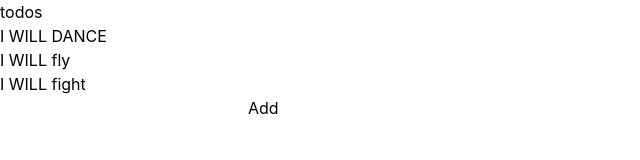
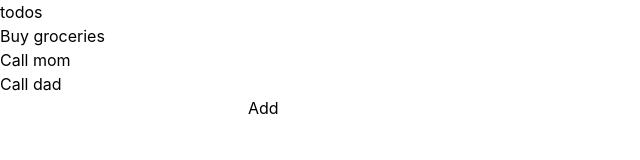
Before and after one commit to Ameer2000Mzori/Todo-List-React, a React (Create React App) app: page / in a window 1280 px wide. Shown: the top 160 px of the page, without its empty margins (0-640 px from the left). Built offline with nearby package versions, Linux system fonts and the light colour scheme.

Commit message:
added a hook for todos list

```diff
--- a/src/component/Todo.jsx
+++ b/src/component/Todo.jsx
@@ -1,5 +1,5 @@
 import React from 'react'
-
+import { todoList } from './hooks/TodoList.js'
 export default function Todo() {
   return (
     <>
@@ -8,15 +8,9 @@ export default function Todo() {
       </div>
       <div>
         <ul>
-          <li>
-            <p>I WILL DANCE</p>
-          </li>
-          <li>
-            <p>I WILL fly</p>
-          </li>
-          <li>
-            <p>I WILL fight</p>
-          </li>
+          {todoList.map((item, index) => {
+            return <li key={index}>{item.title}</li>
+          })}
         </ul>
       </div>
       <div>
--- /dev/null
+++ b/src/component/hooks/TodoList.js
@@ -0,0 +1,14 @@
+export const todoList = [
+  {
+    title: 'Buy groceries',
+    completed: false,
+  },
+  {
+    title: 'Call mom',
+    completed: false,
+  },
+  {
+    title: 'Call dad',
+    completed: false,
+  },
+]
```
